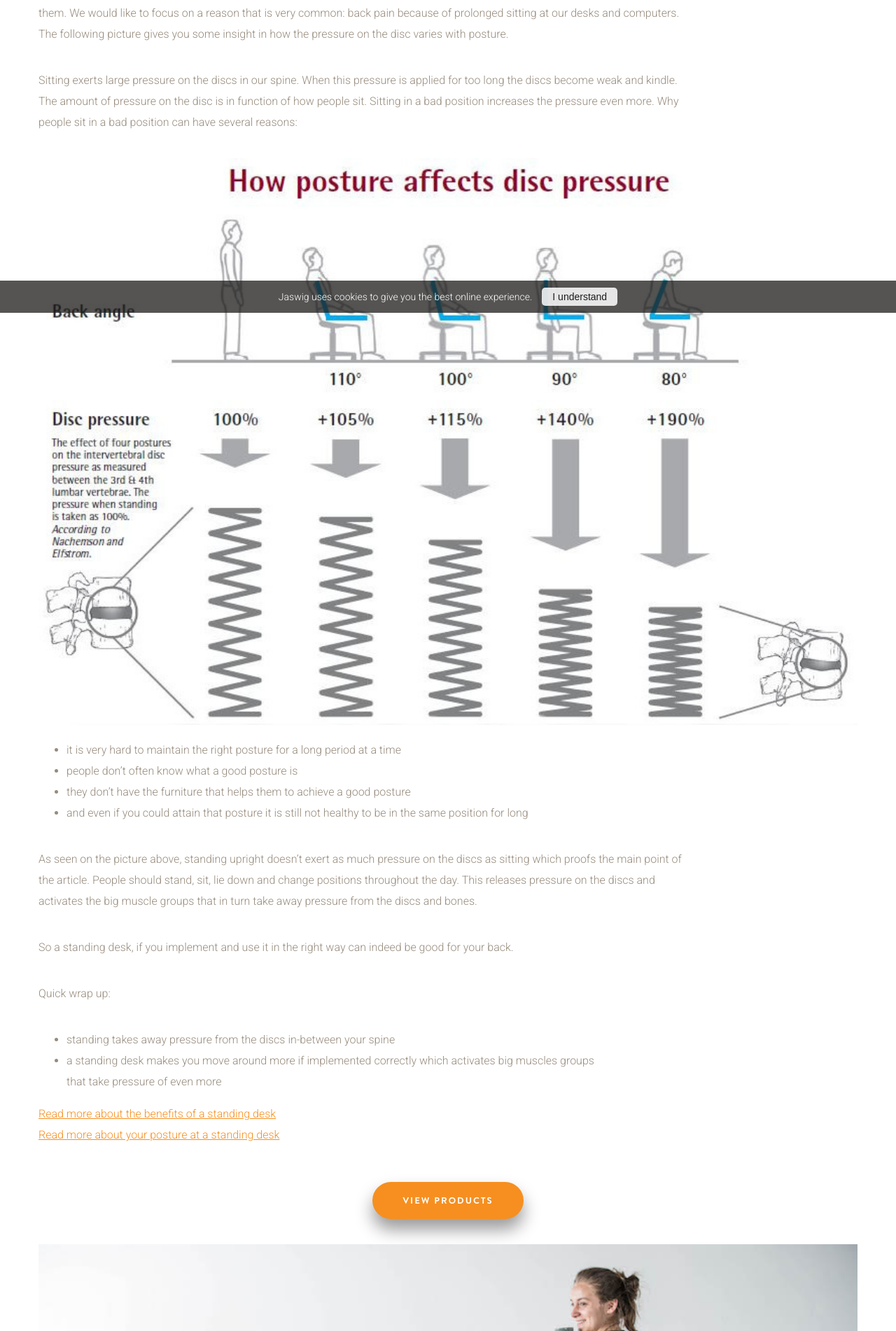
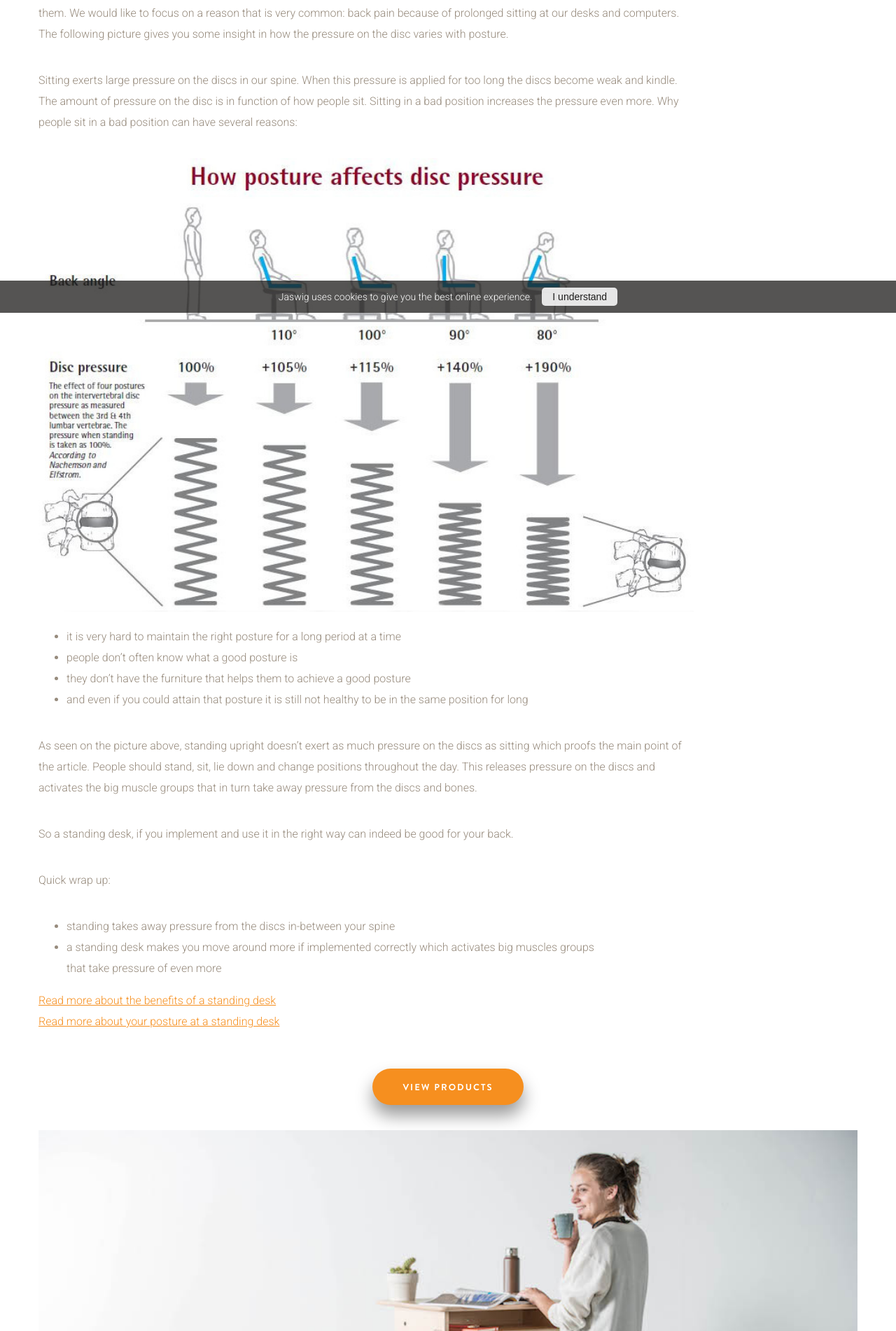
Before and after one commit to samuelrieder/jaswig.github.io, a Jekyll site: the page built from are-standing-desks-good-for-your-back.html, in a window 1280 px wide. Shown: the part 453-2355 px from the top of the page at 70% size. Built offline with Jekyll 4.4.1, drawn with Linux system fonts in a browser that asks for light colours; nearby versions of some CDN libraries.

Commit message:
Update _how-jaswig-was-born.scss

```diff
--- a/_sass/jaswig/_how-jaswig-was-born.scss
+++ b/_sass/jaswig/_how-jaswig-was-born.scss
@@ -19,8 +19,8 @@
     margin-top: 0;
   }
 
-  .img-adjust img {
-    width: 80%;
+  .img-adjust {
+    width: 80% !important;
   }
 
 }
```
